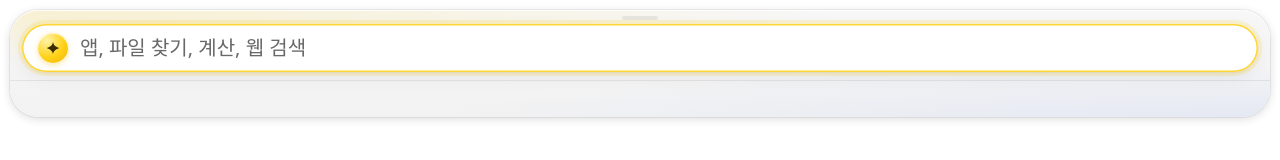
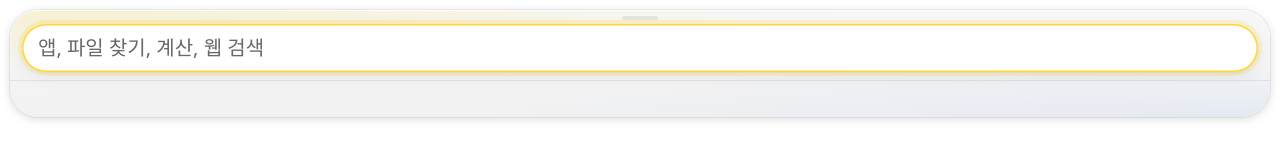
Before and after one commit to lmg6983-dotcom/MagicKey, a plain HTML site: page ui/index.html in a window 1280 px wide. Drawn offline with Linux system fonts and the light colour scheme.

Commit message:
style(ui): 입력칸 앞 ✦ 아이콘 없애기 — 창은 위 손잡이로 옮긴다
Co-Authored-By: Claude Opus 5.5 <noreply@anthropic.com>
Claude-Session: https://claude.ai/code/session_017L2HYKu86tV62Z4mLWstGm

```diff
--- a/ui/index.html
+++ b/ui/index.html
@@ -9,7 +9,6 @@
   <div id="magic" class="magic">
     <div class="magic-grip" data-drag title="끌어서 옮기기"><span></span></div>
     <div class="magic-top">
-      <span class="magic-icon" aria-hidden="true" data-drag><svg viewBox="0 0 24 24"><path d="M12 2.5c.6 4.7 2.8 6.9 9.5 9.5-6.7 2.6-8.9 4.8-9.5 9.5-.6-4.7-2.8-6.9-9.5-9.5 6.7-2.6 8.9-4.8 9.5-9.5Z"/></svg></span>
       <textarea id="magic-input" class="magic-input" rows="1" placeholder="앱, 파일 찾기, 계산, 웹 검색" spellcheck="false"
         role="combobox" aria-expanded="true" aria-label="매직키 입력 (Shift+Enter 줄 바꿈)" aria-controls="magic-results" aria-autocomplete="list" autofocus></textarea>
       <button id="magic-clear" class="magic-clear" type="button" title="지우기 (Esc)" aria-label="입력 지우기" hidden>✕</button>
--- a/ui/magic.css
+++ b/ui/magic.css
@@ -58,17 +58,13 @@ body { font-family: "Pretendard Variable", Pretendard, "Malgun Gothic", system-u
 }
 
 .magic-grip { display: flex; justify-content: center; padding: 6px 0 0; cursor: grab; touch-action: none; }
-.magic-grip:active, .magic-icon:active { cursor: grabbing; }
+.magic-grip:active { cursor: grabbing; }
 .magic-grip span { width: 36px; height: 4px; border-radius: 4px; background: var(--sep); transition: background 0.15s; }
 .magic-grip:hover span { background: var(--muted); }
 
-/* 입력칸: 판 위의 흰 알약 (여러 줄이 되면 둥근 사각으로 늘어난다) — 안의 ✦ · 글자는 결과 줄 아이콘 · 제목과 같은 세로선 */
+/* 입력칸: 판 위의 흰 알약 (여러 줄이 되면 둥근 사각으로 늘어난다) — 글자는 결과 줄 아이콘과 같은 세로선에서 시작 */
 .magic-top { display: flex; align-items: flex-start; gap: 12px; margin: 4px 12px 8px; padding: 9px 12px 9px 16px; border-radius: 24px; background: var(--card); box-shadow: 0 1px 2px rgba(0, 0, 0, 0.05), 0 6px 18px rgba(0, 0, 0, 0.06), inset 0 0 0 1px var(--field-line); transition: box-shadow 0.15s ease-out; }
 .magic-top:focus-within { box-shadow: 0 1px 2px rgba(0, 0, 0, 0.05), 0 6px 18px rgba(0, 0, 0, 0.06), inset 0 0 0 1.5px color-mix(in srgb, var(--brand) 80%, transparent), 0 0 0 4px color-mix(in srgb, var(--brand) 16%, transparent); }
-.magic-top .magic-icon svg { width: 16px; height: 16px; fill: #3a2c00; }
-/* ✦ 는 노랑 빛이 도는 둥근 단추 모양 (결과 줄 아이콘 칸 30px 과 같은 크기) */
-.magic-top .magic-icon { flex: none; display: grid; place-items: center; width: 30px; height: 30px; border-radius: 50%; background: radial-gradient(circle at 30% 25%, #fff3a6, #ffd21a 55%, #f2b600); box-shadow: 0 2px 6px rgba(242, 182, 0, 0.35), inset 0 1px 0 rgba(255, 255, 255, 0.7); color: #3a2c00; font-size: 15px; line-height: 1; -webkit-text-stroke: 0; }
-.magic-icon { cursor: grab; }
 .magic-input { flex: 1; min-width: 0; display: block; height: 30px; max-height: 174px; padding: 0; border: 0; outline: none; resize: none; overflow-y: auto; background: transparent; color: var(--text); font: inherit; font-size: 20px; font-weight: 500; line-height: 30px; caret-color: #e0a800; }
 .magic-input::placeholder { color: var(--muted); }
 .magic-clear { flex: none; width: 26px; height: 26px; margin-top: 2px; border: 0; border-radius: 50%; background: var(--fill-tab); color: var(--muted); font-size: 12px; cursor: pointer; }
```
Also changed, not shown: 1 other file.
